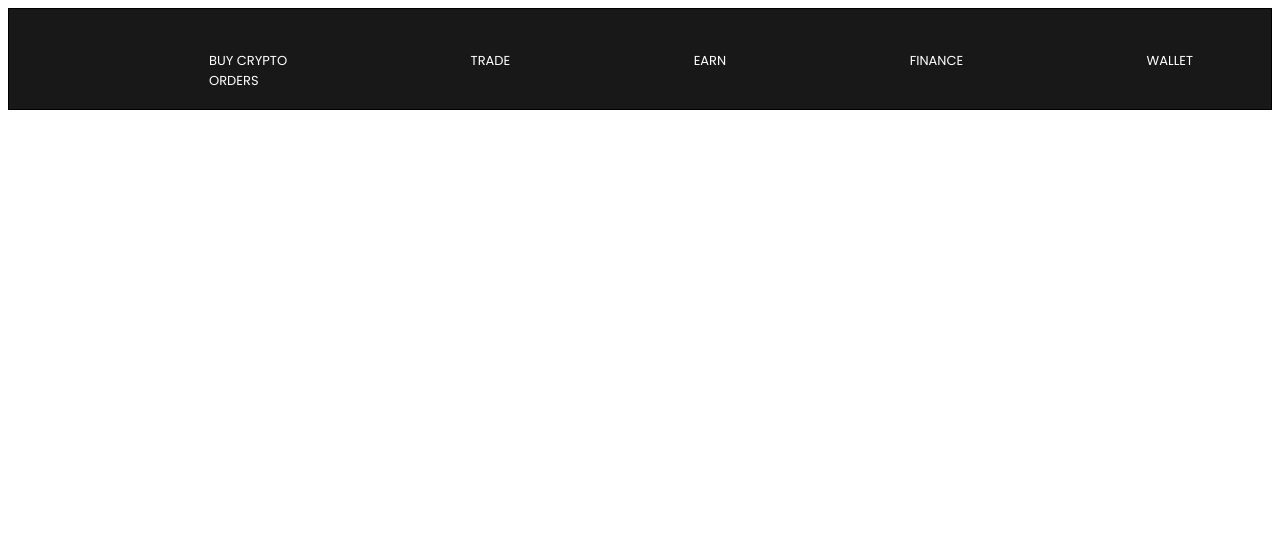
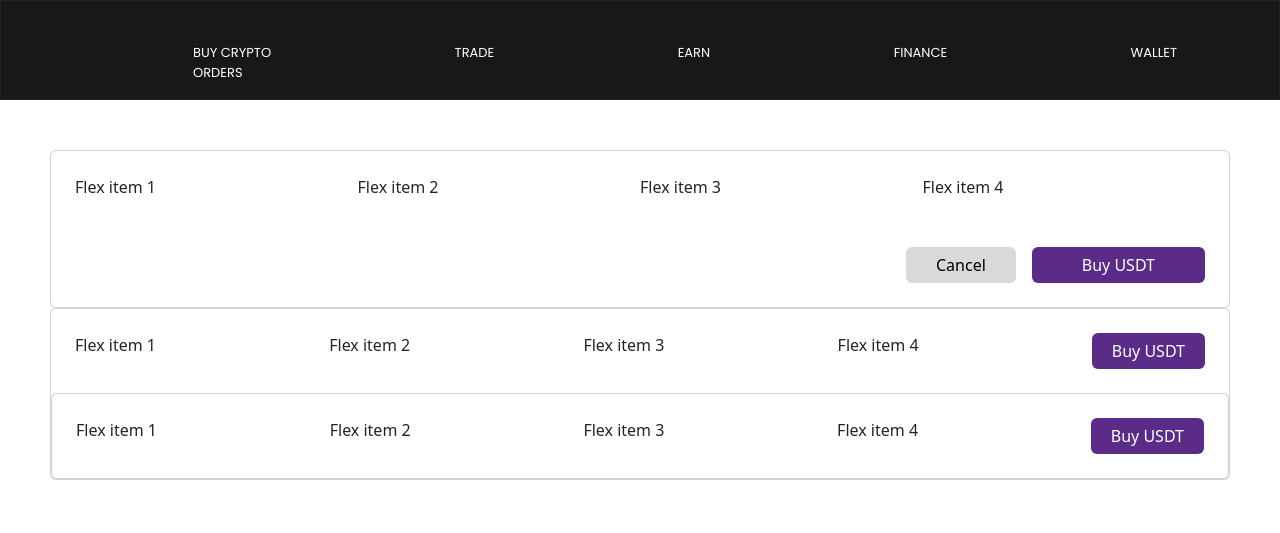
Before and after one commit to thuyiswater/midnight_lunatics, a plain HTML site: page navigator.html in a window 1280 px wide. Drawn offline with nearby package versions, Linux system fonts and the light colour scheme.

Commit message:
main menu

```diff
--- /dev/null
+++ b/main.css
@@ -0,0 +1,14 @@
+.main {
+    padding: 50px;
+}
+
+.btn-secondary {
+    background-color: #d9d9d9 !important;
+    color: black !important;
+    border: none !important;
+}
+
+.btn-dark {
+    background-color: #5b2c87 !important;
+    border: none !important;
+}
--- a/navigator.html
+++ b/navigator.html
@@ -3,6 +3,10 @@
     <head>
         <title>Midnight Lunatics</title>
         <link rel="stylesheet" href="navigator.css">
+        <link rel="stylesheet" href="main.css">
+        <link href="https://cdn.jsdelivr.net/npm/bootstrap@5.2.1/dist/css/bootstrap.min.css" rel="stylesheet">
+        <script src="https://cdn.jsdelivr.net/npm/bootstrap@5.2.1/dist/js/bootstrap.bundle.min.js"></script>
+
     </head>
     <body>
         <div id="menu">
@@ -15,6 +19,109 @@
                 <li><a href="#">Orders</a></li>
               </ul>
         </div>
-        <div> </div>
+
+        <div class="main">
+            <div id="accordion">
+                <div class="card">
+                    <div class="card-body">
+                        <div class="d-flex justify-content-between">
+                                <div class="p-2">Flex item 1</div>
+                                <div class="p-2">Flex item 2</div>
+                                <div class="p-2">Flex item 3</div>
+                                <div class="p-2">Flex item 4</div>
+                                <div class="p-2">
+                                    <a class="btn btn-dark" id="buy-btn-1" style="display: none; padding-left: 20px; padding-right: 20px" data-bs-toggle="collapse" href="#collapseOne" onclick="disbuyBtn1(); buyBtn2(); buyBtn3()">Buy USDT</a>
+                                </div>
+                        </div>
+                    </div>
+                    <div id="collapseOne" class="collapse show" data-bs-parent="#accordion">
+                        <div class="card-body d-flex justify-content-end">
+                            <div class="p-2">
+                                <a class="btn btn-secondary" style="padding-left: 30px; padding-right: 30px" data-bs-toggle="collapse" href="#collapseOne" onclick="buyBtn1()">Cancel</a>
+                            </div>
+                            <div class="p-2" >
+                                <a class="btn btn-dark" style="padding-left: 50px; padding-right: 50px" href="#">Buy USDT</a>
+                            </div>
+                        </div>
+                    </div>
+                </div>
+
+                <div class="card">
+                    <div class="card-body">
+                        <div class="d-flex justify-content-between">
+                            <div class="p-2">Flex item 1</div>
+                            <div class="p-2">Flex item 2</div>
+                            <div class="p-2">Flex item 3</div>
+                            <div class="p-2">Flex item 4</div>
+                            <div class="p-2">
+                                <a class="btn btn-dark" id="buy-btn-2" style="padding-left: 20px; padding-right: 20px" data-bs-toggle="collapse" href="#collapseTwo" onclick="disbuyBtn2(); buyBtn1(); buyBtn3()">Buy USDT</a>
+                            </div>
+                    </a>
+                    </div>
+                    <div id="collapseTwo" class="collapse" data-bs-parent="#accordion">
+                        <div class="card-body d-flex justify-content-end">
+                            <div class="p-2">
+                                <a class="btn btn-secondary" style="padding-left: 30px; padding-right: 30px" data-bs-toggle="collapse" href="#collapseTwo" onclick="buyBtn2()">Cancel</a>
+                            </div>
+                            <div class="p-2" >
+                                <a class="btn btn-dark" style="padding-left: 50px; padding-right: 50px" href="#">Buy USDT</a>
+                            </div>
+                        </div>
+                    </div>
+                </div>
+
+                <div class="card">
+                    <div class="card-body">
+                        <div class="d-flex justify-content-between">
+                            <div class="p-2">Flex item 1</div>
+                            <div class="p-2">Flex item 2</div>
+                            <div class="p-2">Flex item 3</div>
+                            <div class="p-2">Flex item 4</div>
+                            <div class="p-2">
+                                <a class="btn btn-dark" id="buy-btn-3" style="padding-left: 20px; padding-right: 20px" data-bs-toggle="collapse" href="#collapseThree" onclick="disbuyBtn3(); buyBtn1(); buyBtn2()">Buy USDT</a>
+                            </div>
+                    </a>
+                    </div>
+                    <div id="collapseThree" class="collapse" data-bs-parent="#accordion">
+                        <div class="card-body d-flex justify-content-end">
+                            <div class="p-2">
+                                <a class="btn btn-secondary" style="padding-left: 30px; padding-right: 30px" data-bs-toggle="collapse" href="#collapseThree" onclick="buyBtn3()">Cancel</a>
+                            </div>
+                            <div class="p-2" >
+                                <a class="btn btn-dark" style="padding-left: 50px; padding-right: 50px" href="#">Buy USDT</a>
+                            </div>
+                        </div>
+                    </div>
+                </div>
+
+            </div>
+        </div>
+        <script>
+            function buyBtn1() {
+                var x = document.getElementById("buy-btn-1");
+                x.style.display = "block";
+            }
+            function disbuyBtn1() {
+                var x = document.getElementById("buy-btn-1");
+                x.style.display = "none";
+            }
+            function buyBtn2() {
+                var x = document.getElementById("buy-btn-2");
+                x.style.display = "block";
+            }
+            function disbuyBtn2() {
+                var x = document.getElementById("buy-btn-2");
+                x.style.display = "none";
+            }
+            function buyBtn3() {
+                var x = document.getElementById("buy-btn-3");
+                x.style.display = "block";
+            }
+            function disbuyBtn3() {
+                var x = document.getElementById("buy-btn-3");
+                x.style.display = "none";
+            }
+        </script>
     </body>
+
 </html>
```
